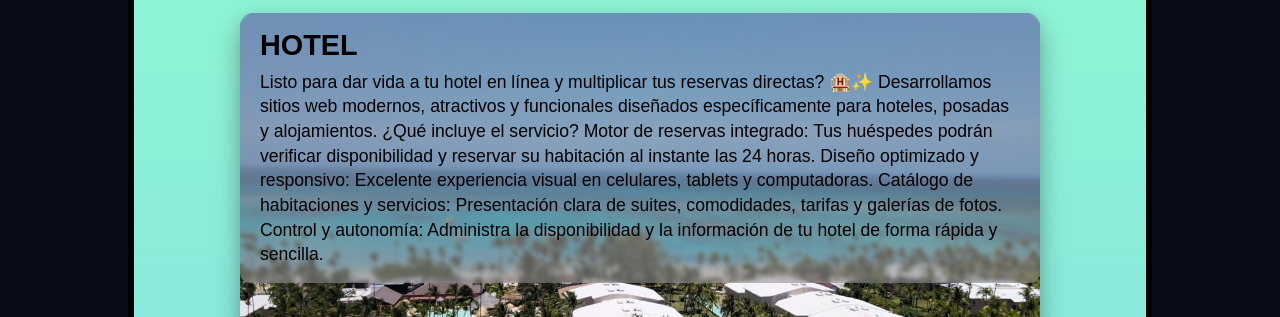
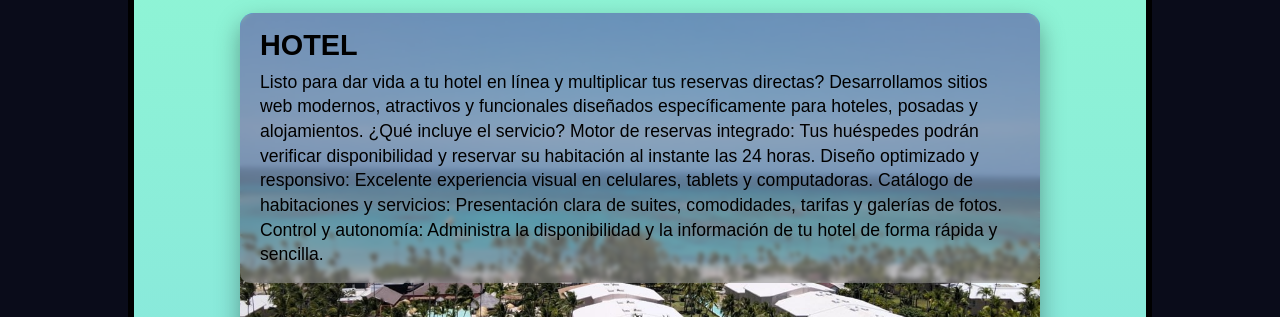
Before and after one commit to franco-delgado/delgadowebs, a React (Vite) app: page / in a window 1280 px wide. Shown: the part 207-524 px from the top of the page. Built offline with nearby package versions, Linux system fonts and the light colour scheme.

Commit message:
agregando texto a los demo

```diff
--- a/src/App.jsx
+++ b/src/App.jsx
@@ -45,7 +45,7 @@ function Inicio() {
           <div className="text">
             <h3 className="thotel">HOTEL</h3>
             <p className="photel">
-              Listo para dar vida a tu hotel en línea y multiplicar tus reservas directas? 🏨✨
+              Listo para dar vida a tu hotel en línea y multiplicar tus reservas directas?
               Desarrollamos sitios web modernos, atractivos y funcionales diseñados específicamente para hoteles, posadas y alojamientos.
               ¿Qué incluye el servicio?
               Motor de reservas integrado: Tus huéspedes podrán verificar disponibilidad y reservar su habitación al instante las 24 horas.
@@ -64,13 +64,9 @@ function Inicio() {
               <h3 className="texclienteDeuda">Cobranzas Expres</h3>
               <p className="pclienteDeuda">
                 Plataforma web diseñada para optimizar y simplificar la gestión financiera de clientes, planes de pago y seguimiento de morosidad en tiempo real.
-
                 Control Centralizado: Gestión integral de clientes por DNI, datos de contacto y planes de pago personalizados.
-
                 Métricas Clave: Tablero con KPIs en tiempo real (Saldo Pendiente, Cuotas Vencidas, Atraso Promedio y Atraso Máximo) para una toma de decisiones rápida.
-
                 Seguimiento Detallado: Desglose cuota por cuota con indicadores de estado (Pendiente, Vencida), días de mora acumulados y registro inmediato de pagos.
-
               </p>
             </div>
           </div>
```
